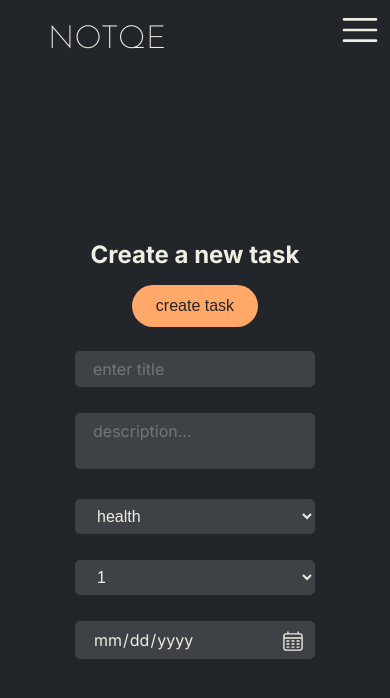
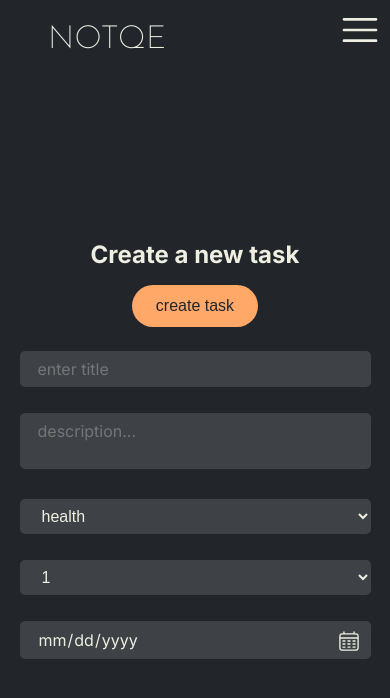
Before and after one commit to fedu00/notqe, a Next.js app: page /profile/createTask in a window 390 px wide. Shown: the top 698 px of the page. Built offline with nearby package versions, Linux system fonts and the light colour scheme.

Commit message:
corect rwd styles on manage task page and inputs

```diff
--- a/app/profile/createTask/createTask.css
+++ b/app/profile/createTask/createTask.css
@@ -6,7 +6,7 @@
   margin-right: 30px;
 }
 
-.create_task_container {
+.create_task_form_container {
   display: flex;
   flex-direction: column;
 }
@@ -16,6 +16,12 @@ input {
 }
 
 @media (max-width: 800px) {
+  .create_task_page_container {
+    width: 70%;
+  }
+  .create_task_form_container {
+    width: 100%;
+  }
   .title_container {
     flex-direction: column;
     align-items: center;
@@ -26,3 +32,9 @@ input {
     font-size: 24px;
   }
 }
+
+@media (max-width: 500px) {
+  .create_task_page_container {
+    width: 90%;
+  }
+}
--- a/app/profile/createTask/page.tsx
+++ b/app/profile/createTask/page.tsx
@@ -43,12 +43,12 @@ export default function CreateTask({ params }: any) {
     }
   };
   return (
-    <div>
+    <div className="create_task_page_container">
       <div className="title_container">
         <h1>Create a new task</h1>
         <Button onClick={handleAddNote} text="create task" />
       </div>
-      <div className="create_task_container">
+      <div className="create_task_form_container">
         <Input
           type="text"
           value={task.title}
--- a/app/profile/manageTask/page.tsx
+++ b/app/profile/manageTask/page.tsx
@@ -8,7 +8,7 @@ import { CATEGORY_DATA } from "@/constans/constans";
 
 export default function ManageTask() {
   const { userId } = useUserContext();
-  const [data, setDaya] = useState([]);
+  const [data, setData] = useState([]);
   const [currentCategory, setCurrentCategory] = useState<string>("all");
 
   const getTask = async () => {
@@ -18,14 +18,13 @@ export default function ManageTask() {
         { cache: "no-store" }
       );
       const dataTasks = await response.json();
-      setDaya(dataTasks.myTasks);
+      setData(dataTasks.myTasks);
       return response;
     } catch (error: any) {
       console.log("you can not get tasks", error);
     }
   };
 
-  //nazwa mi nie pasuje, nie mówi co ze ta f zwraca
   const returnTasks = (task: any) => {
     if (currentCategory === "all") {
       return (
--- a/components/DateInput/DateInput.css
+++ b/components/DateInput/DateInput.css
@@ -44,11 +44,11 @@
   .date_input {
     font-size: 16px;
     padding: 8px 18px;
-    width: 280px;
+    width: 100%;
     margin-bottom: 26px;
   }
   .date_input_container {
-    width: 280px;
+    width: 100%;
   }
   .date_input_container::after {
     top: 0px;
@@ -58,12 +58,3 @@
     width: 20px;
   }
 }
-
-@media (max-width: 400px) {
-  .date_input_container {
-    width: 240px;
-  }
-  .date_input {
-    width: 240px;
-  }
-}
--- a/components/Input/Input.css
+++ b/components/Input/Input.css
@@ -23,16 +23,10 @@
   .input_form {
     font-size: 16px;
     padding: 8px 18px;
-    width: 280px;
+    width: 100%;
     margin-bottom: 26px;
   }
   .error_message {
     margin: 0 0 11px 6px;
   }
 }
-
-@media (max-width: 400px) {
-  .input_form {
-    width: 240px;
-  }
-}
--- a/components/Menu/Menu.css
+++ b/components/Menu/Menu.css
@@ -7,7 +7,7 @@
   padding: 24px 48px;
 }
 
-svg {
+.hamburger_menu {
   position: absolute;
   top: 10px;
   right: 10px;
--- a/components/Menu/Menu.tsx
+++ b/components/Menu/Menu.tsx
@@ -35,6 +35,7 @@ export default function Menu() {
       <Logo />
       {isMobileSize && (
         <RxHamburgerMenu
+          className="hamburger_menu"
           onClick={() => {
             setShowMenu(!showmenu);
           }}
--- a/components/Select/Select.css
+++ b/components/Select/Select.css
@@ -13,13 +13,7 @@ select {
   select {
     font-size: 16px;
     padding: 8px 18px;
-    width: 280px;
+    width: 100%;
     margin-bottom: 26px;
   }
 }
-
-@media (max-width: 400px) {
-  select {
-    width: 240px;
-  }
-}
--- a/components/Task/Task.css
+++ b/components/Task/Task.css
@@ -30,7 +30,6 @@ textarea {
   outline: none;
   border: none;
   font-family: var(--font-inter);
-  width: 300px;
   color: #22252a;
 }
 
--- a/components/TextArea/Textarea.css
+++ b/components/TextArea/Textarea.css
@@ -24,16 +24,10 @@
   .textarea_form {
     font-size: 16px;
     padding: 8px 18px;
-    width: 280px;
+    width: 100%;
     margin-bottom: 26px;
   }
   .error_message {
     margin: 0 0 11px 6px;
   }
 }
-
-@media (max-width: 400px) {
-  .textarea_form {
-    width: 240px;
-  }
-}
```
Also changed, not shown: app/profile/manageTask/manageTask.css (+25 -0 lines), components/Task/Task.tsx (+13 -3 lines).
